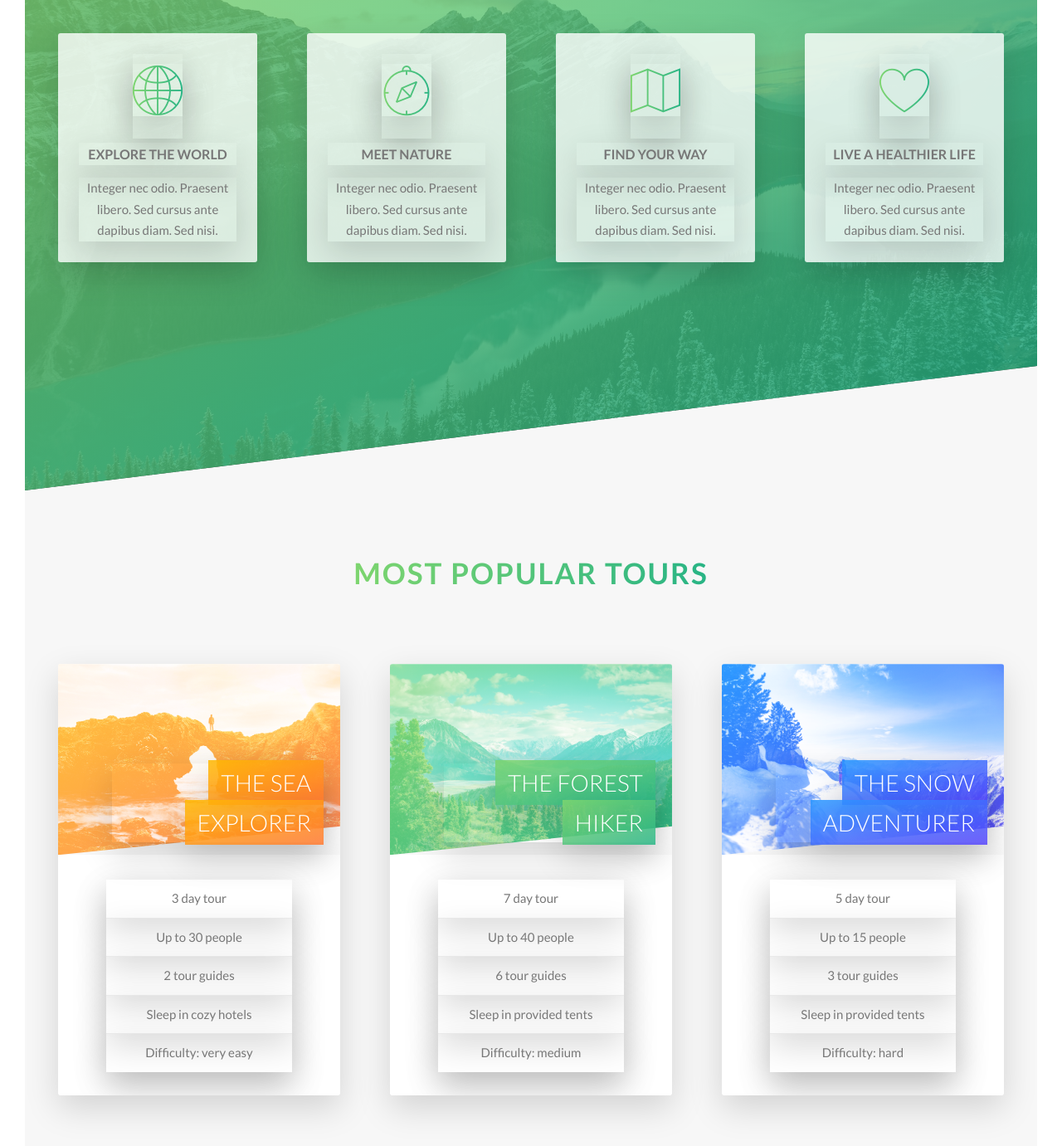
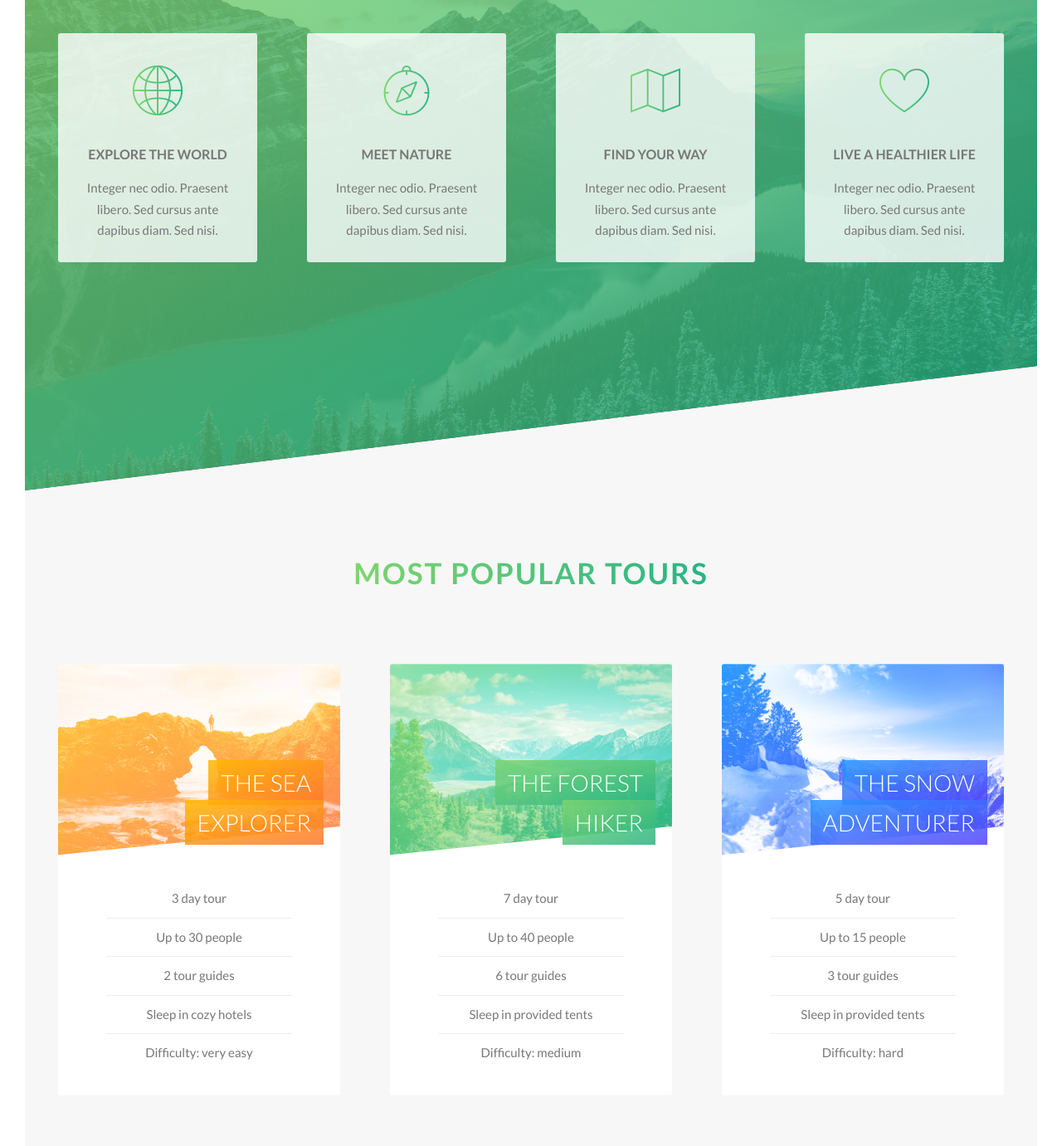
Before and after one commit to kn55/Natours, a website: page index.html in a window 1280 px wide. Shown: the part 1639-3020 px from the top of the page at 83% size. Drawn offline with Linux system fonts and the light colour scheme.

Commit message:
shadows commented out

```diff
--- a/sass/components/_card.scss
+++ b/sass/components/_card.scss
@@ -17,7 +17,7 @@
         overflow: hidden;
         border-top-left-radius: 3px;
         border-top-right-radius: 3px;
-        box-shadow: 0 1.5rem 4rem rgba($color-black, .15);
+        //box-shadow: 0 1.5rem 4rem rgba($color-black, .15);
 
         &--front {
             background-color: $color-white;
--- a/sass/components/_feature-box.scss
+++ b/sass/components/_feature-box.scss
@@ -4,7 +4,7 @@
     padding: 2.5rem;
     text-align: center;
     border-radius: 3px;
-    box-shadow: 0 1.5rem 4rem rgba($color-black, .15);
+    //box-shadow: 0 1.5rem 4rem rgba($color-black, .15);
     transition: transform .3s;
 
     &__icon {
```
Also changed, not shown: css/style.css.
